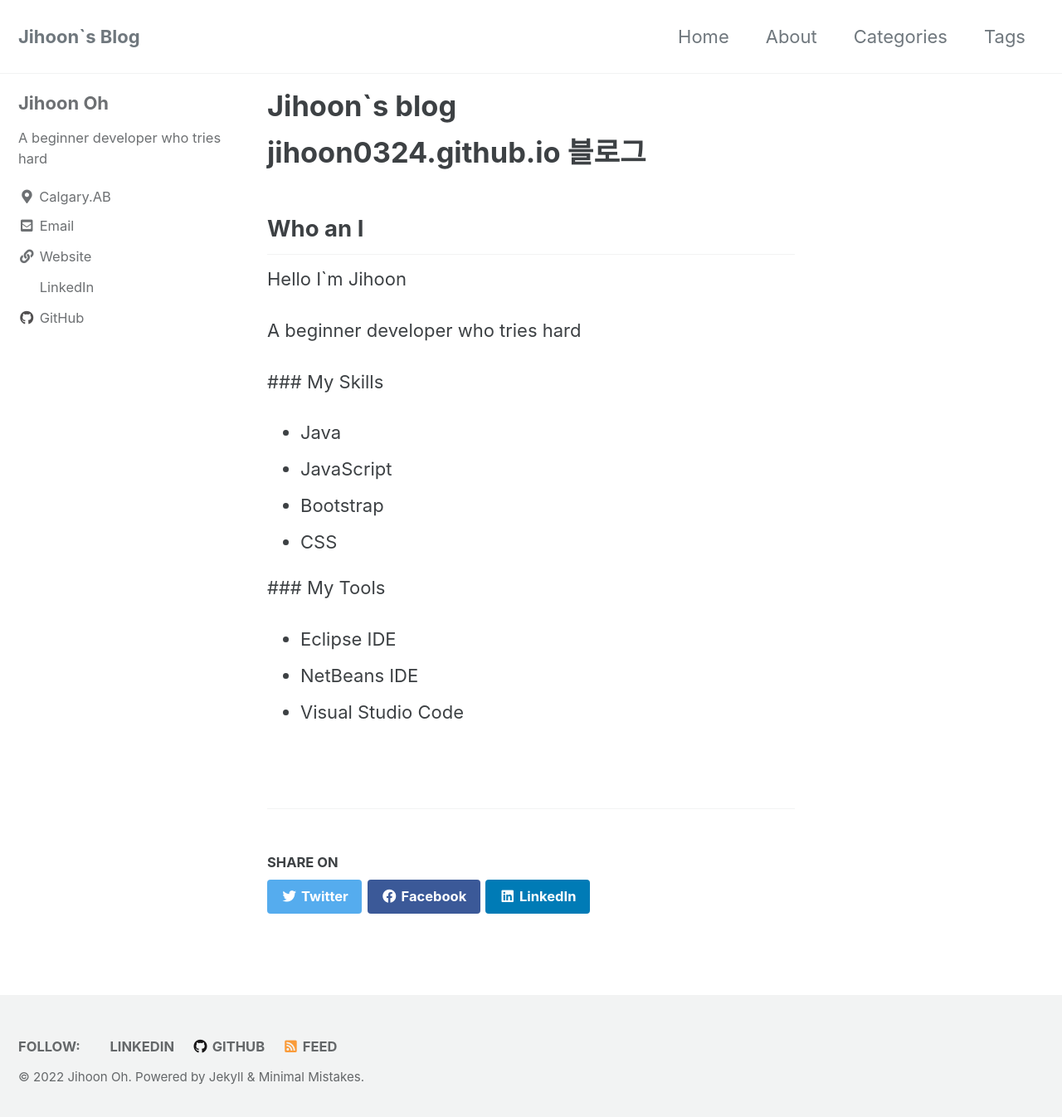
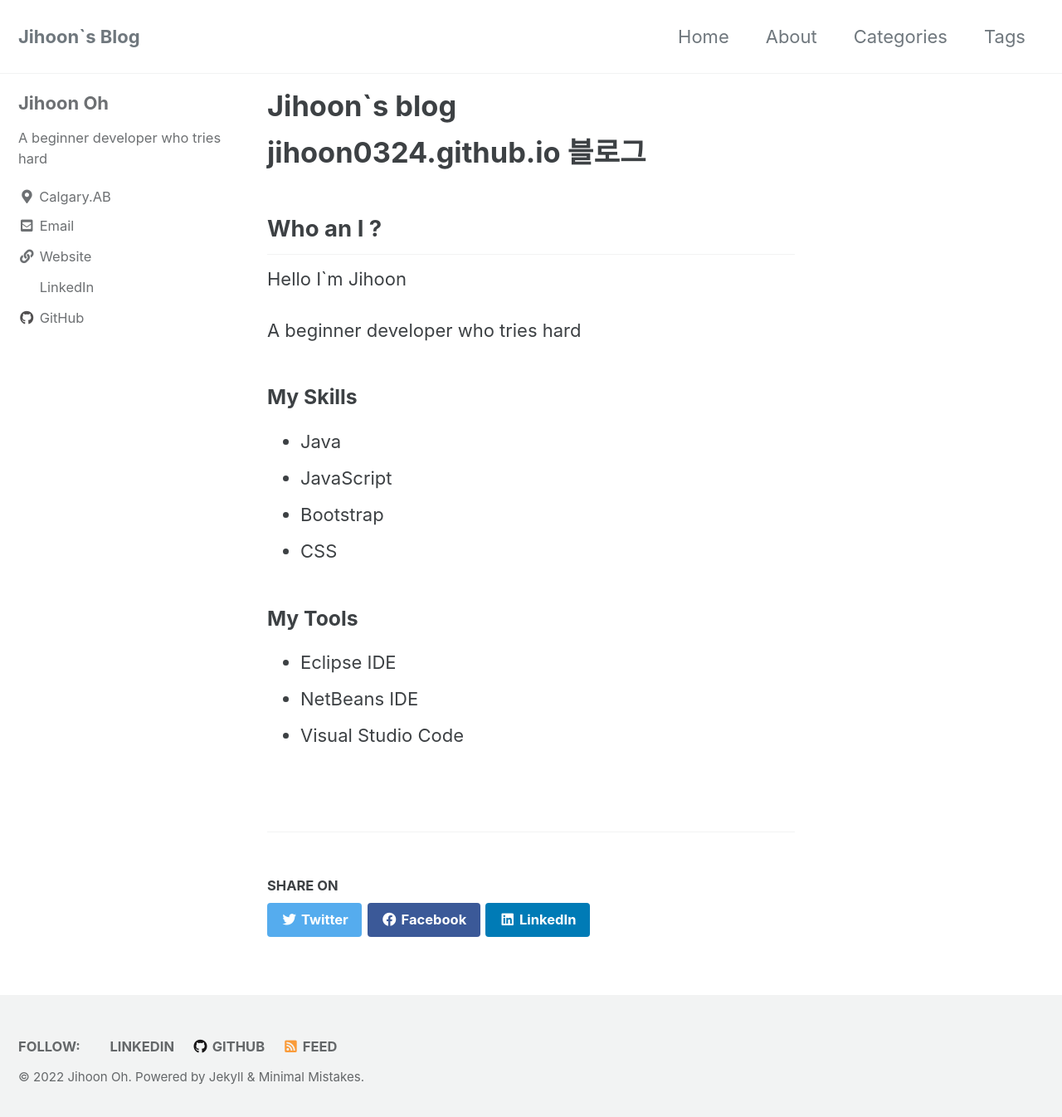
Before and after one commit to jihoon0324/jihoon0324.github.io, a Jekyll site: the page built from _pages/about.md, in a window 1280 px wide and 1354 px high. Shown: the top 1346 px of the window at 83% size. Built offline with Jekyll 4.4.1, drawn with Linux system fonts in a browser that asks for light colours; cached includes are drawn as plain includes.

```diff
--- a/_pages/about.md
+++ b/_pages/about.md
@@ -9,15 +9,14 @@ layout: single
 
 
 
-## Who an I
+##  Who an I ?
 
 Hello I`m Jihoon
 
 A beginner developer who tries hard
 
 
-
- ### My Skills
+###  My Skills
 
  - Java
  - JavaScript
@@ -27,7 +26,7 @@ A beginner developer who tries hard
 
 
 
- ### My Tools
+### My Tools
 
 
  - Eclipse IDE
```
